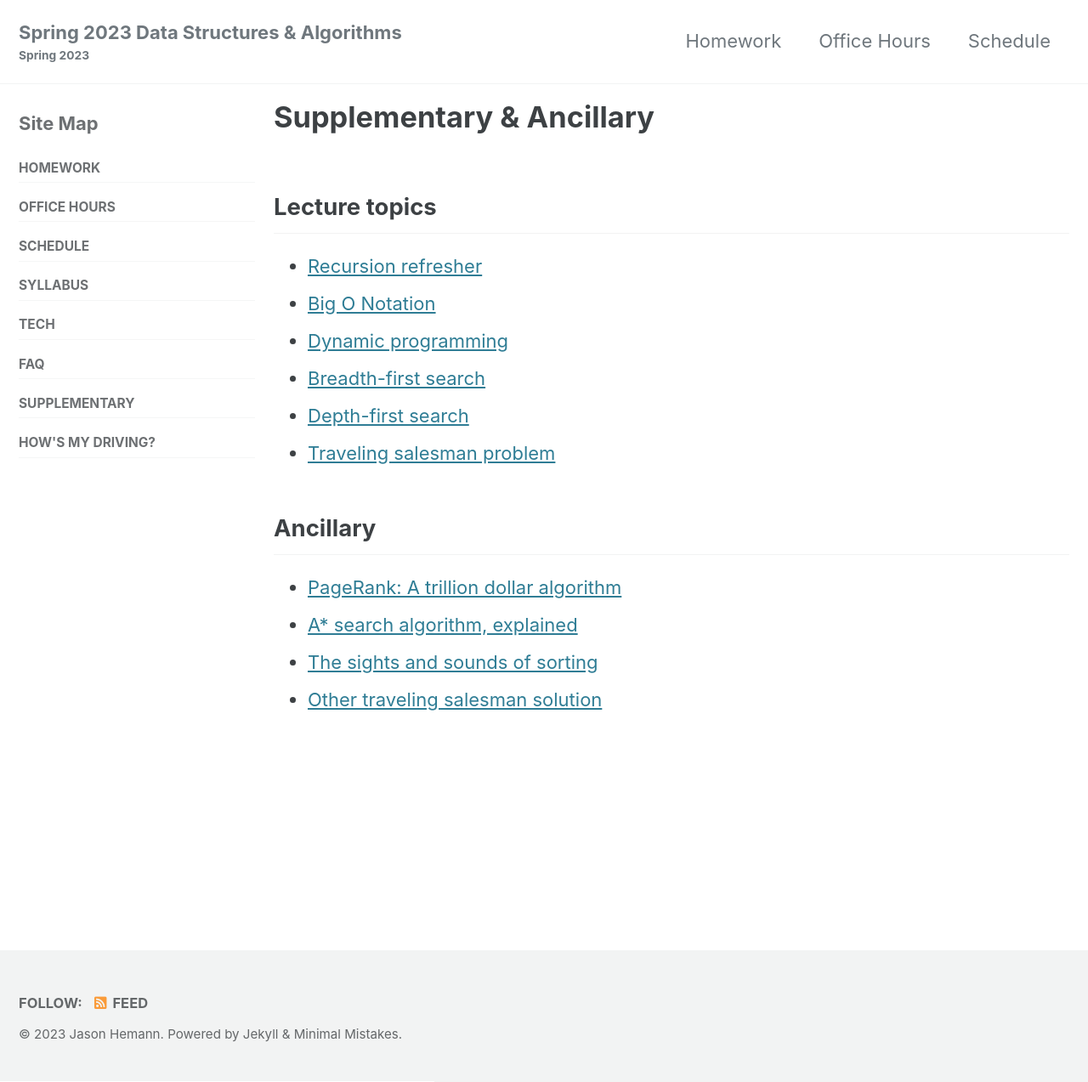
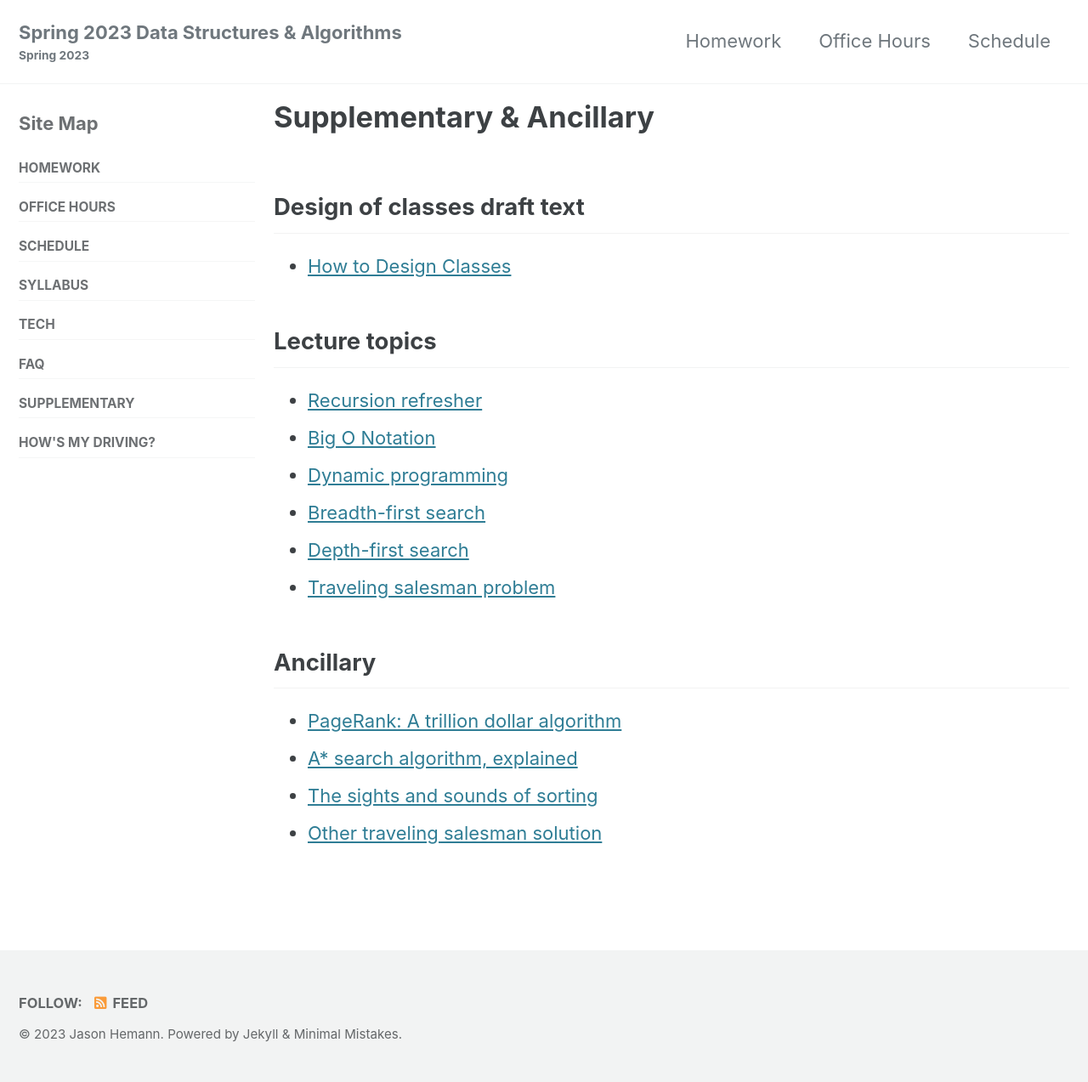
Before and after one commit to jasonhemann/24SP-CS2126, a Jekyll site: the page built from supplementary.md, in a window 1280 px wide and 1273 px high. Shown: the whole window at 85% size. Built offline with Jekyll 4.4.1, drawn with Linux system fonts in a browser that asks for light colours; cached includes are drawn as plain includes.

Commit message:
Adding up a draft text example

```diff
--- a/supplementary.md
+++ b/supplementary.md
@@ -3,6 +3,11 @@ title: Supplementary & Ancillary
 layout: single
 classes: wide
 ---
+
+## Design of classes draft text
+
+- [How to Design Classes](https://felleisen.org/matthias/HtDC/htdc.pdf)
+
 
 ## Lecture topics
 
```
